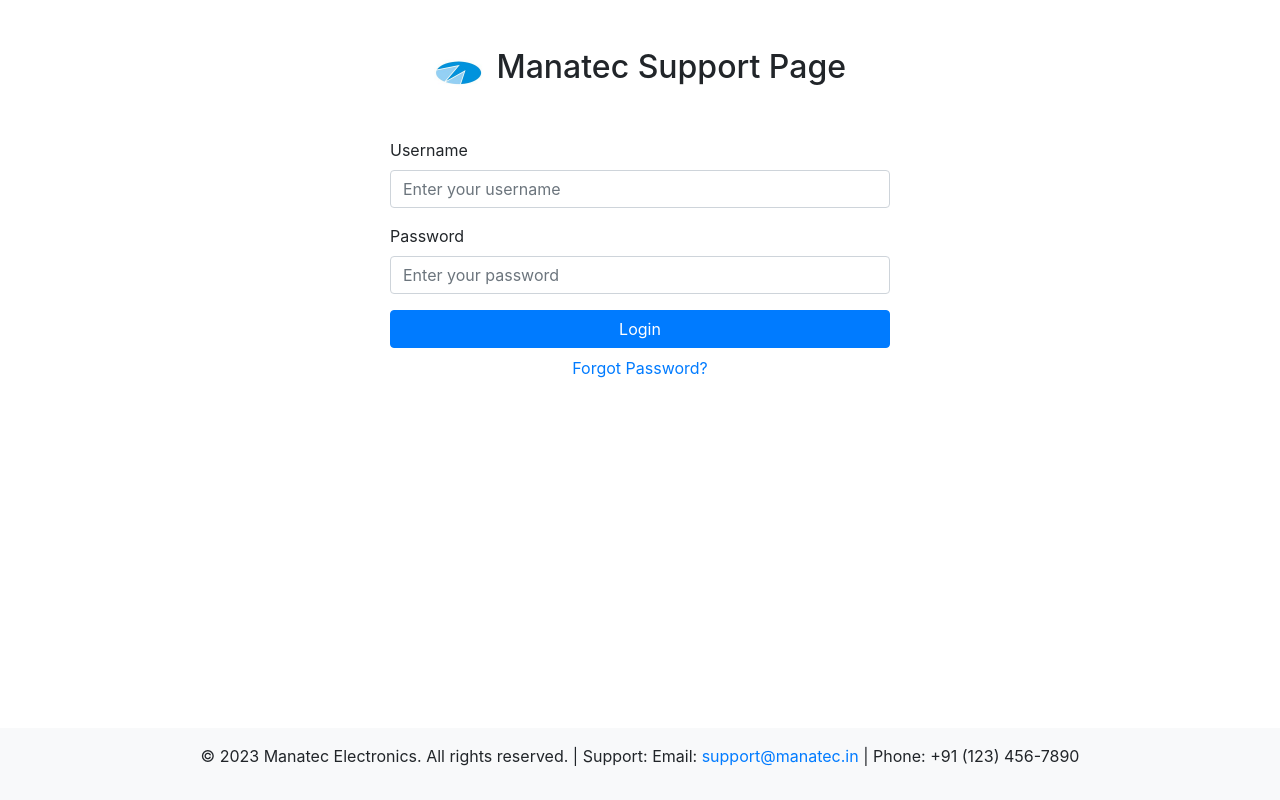
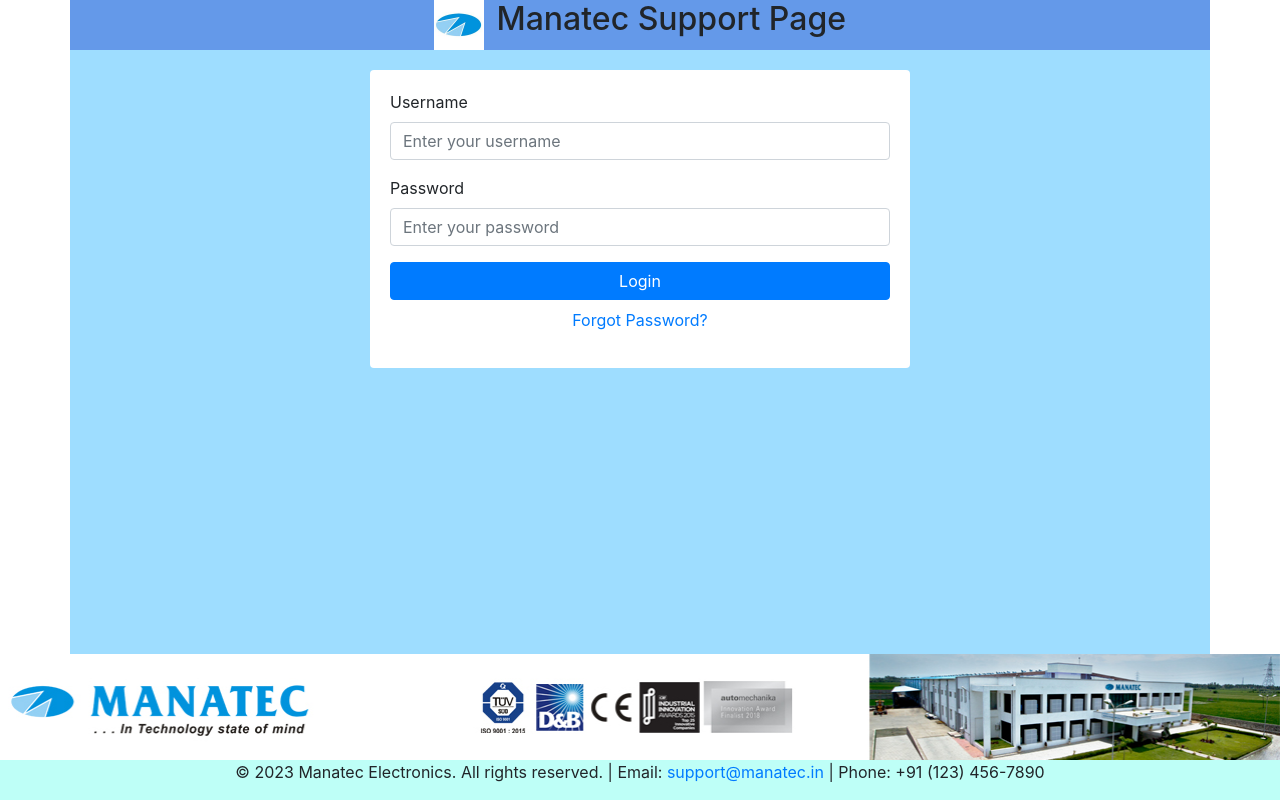
Before and after one commit to DBcps/web0, a plain HTML site: page index.html in a window 1280 px wide. Drawn offline with nearby package versions, Linux system fonts and the light colour scheme.

Commit message:
Add files via upload

```diff
--- a/index.html
+++ b/index.html
@@ -7,18 +7,12 @@
     <link rel="stylesheet" href="https://stackpath.bootstrapcdn.com/bootstrap/4.5.2/css/bootstrap.min.css">
     <title>Login Page</title>
     <style>
-        body {
-            display: flex;
-            flex-direction: column;
-            min-height: 100vh;
-        }
-        .content {
-            flex: 1;
-        }
+
     </style>
 </head>
 <body>
-    <div class="container text-center mt-5">
+    <div class="container header text-center">
+
         <div class="d-inline-block text-center">
             <img src="navbar-logo.jpg" width="50" height="50" class="d-inline-block align-top mr-2" alt="Company Logo">
             <h2 class="d-inline-block mb-0">Manatec Support Page</h2>
@@ -50,8 +44,10 @@
         </div>
     </div>
 
-    <footer class="bg-light text-center py-3">
-        <p>&copy; 2023 Manatec Electronics. All rights reserved. | Support: Email: <a href="mailto:support@manatec.in">support@manatec.in</a> | Phone: +91 (123) 456-7890</p>
+    <img src="company-logo.jpg">
+
+    <footer class="footer text-center">
+        <p>&copy; 2023 Manatec Electronics. All rights reserved. | Email: <a href="mailto:support@manatec.in">support@manatec.in</a> | Phone: +91 (123) 456-7890</p>
     </footer>
 </body>
 </html>
--- a/styles.css
+++ b/styles.css
@@ -1,5 +1,9 @@
 body {
-    background-color: #f0f0f0;
+    display: flex;
+    flex-direction: column;
+    min-height: 100vh;
+    background-color: #9EDDFF;
+    margin: 0px;
 }
 
 .card {
@@ -25,5 +29,21 @@ body {
 }
 
 .container {
-    margin: 0 0 0 0;
+    margin: 0px;
 }
+.content {
+    background-color: #9EDDFF;
+}
+
+.header {
+    background-color: #6499E9;
+    margin-right: 0px;
+}
+
+.content {
+    flex: 1;
+}
+
+.footer {
+    background-color: #BEFFF7;
+}
```
